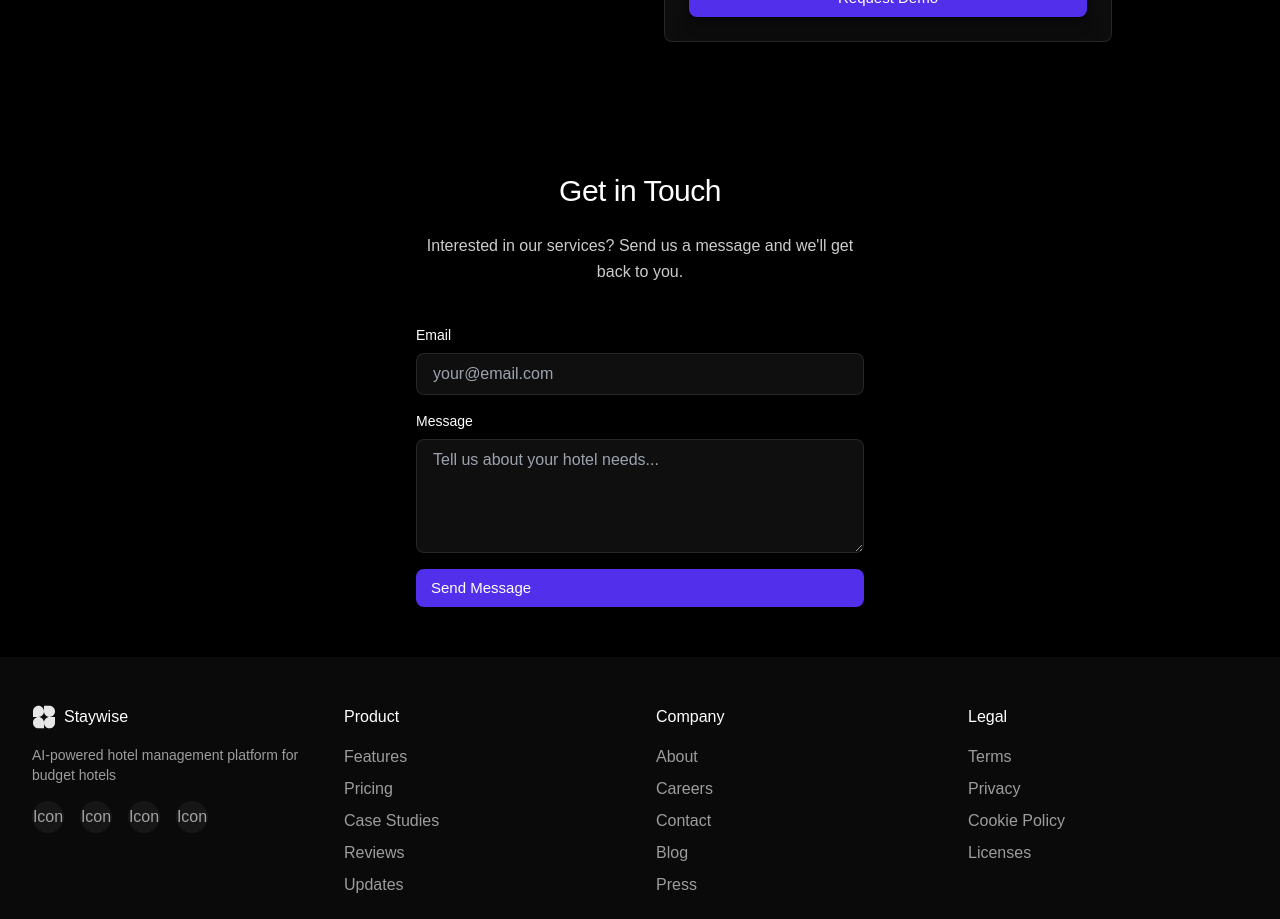
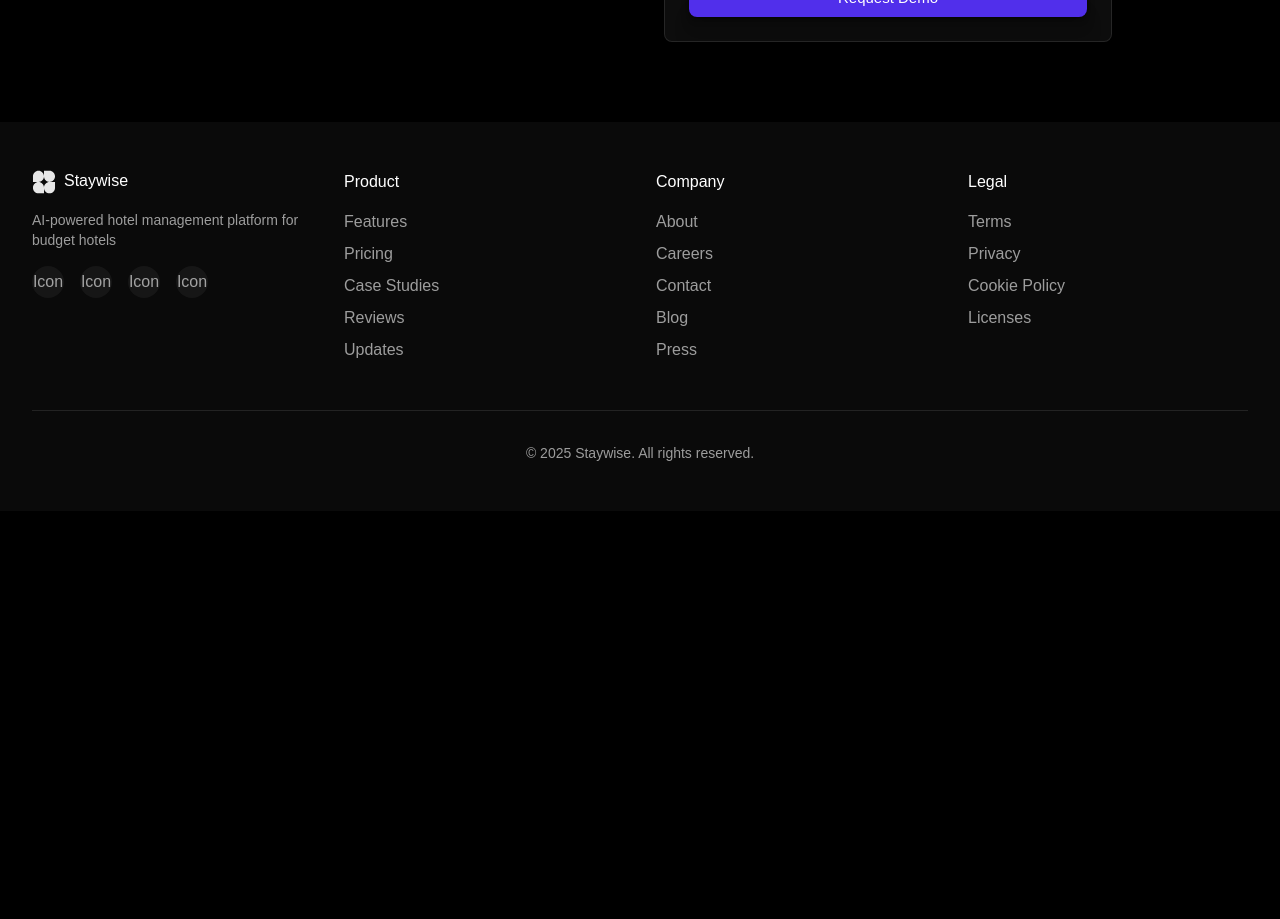
Before and after one commit to holyofferings/staywise_pms, a React (Vite) app: page / in a window 1280 px wide. Shown: the part 3200-4119 px from the top of the page. After the commit the page ends 3711 px from the top, so only its background shows below. Built offline with nearby package versions, Linux system fonts and the light colour scheme.

Commit message:
Remove contact form section
Removes the "Get in Touch" section from the landing page.

```diff
--- a/src/pages/LandingPage.tsx
+++ b/src/pages/LandingPage.tsx
@@ -5,7 +5,6 @@ import { Hero } from "@/components/home/Hero";
 import { About } from "@/components/home/About";
 import { Features } from "@/components/home/Features";
 import { Services } from "@/components/home/Services";
-import { ContactForm } from "@/components/home/ContactForm";
 import { DemoRequestForm } from "@/components/home/DemoRequestForm";
 
 const LandingPage: React.FC = () => {
@@ -53,11 +52,6 @@ const LandingPage: React.FC = () => {
               <DemoRequestForm />
             </div>
           </div>
-        </section>
-
-        {/* Contact Section */}
-        <section id="contact">
-          <ContactForm />
         </section>
       </main>
       <footer className="w-full py-12 bg-[#0A0A0A]">
```
